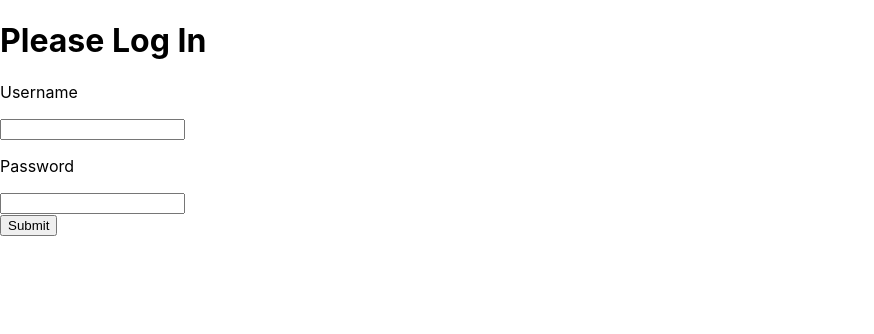
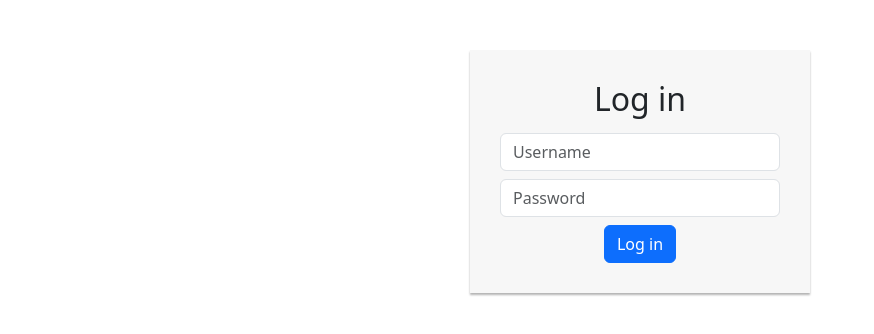
Before and after one commit to Nitek26/couponsltd-web, a React (Create React App) app in the folder couponsltd-web/: page /coupons in a window 1280 px wide. Shown: the top 334 px of the page, without its empty margins (0-874 px from the left). Built offline with nearby package versions, Linux system fonts and the light colour scheme.

Commit message:
Style login form

```diff
--- a/couponsltd-web/src/App.js
+++ b/couponsltd-web/src/App.js
@@ -7,7 +7,7 @@ import Coupons from './components/CouponPage/Coupon';
 
 function App() {
   const [token, setToken] = useState();
-  if (!token) {
+  if (!token?.token) {
     return <Login setToken={setToken} />;
   }
   return (
@@ -16,7 +16,7 @@ function App() {
       <BrowserRouter>
         <Switch>
           <Route path='/coupons'>
-            <Coupons />
+            <Coupons token={token} />
           </Route>
         </Switch>
       </BrowserRouter>
--- a/couponsltd-web/src/components/CouponPage/Coupon.jsx
+++ b/couponsltd-web/src/components/CouponPage/Coupon.jsx
@@ -1,5 +1,13 @@
 import React from 'react';
 
-export default function Coupons() {
-  return <h2>Coupons</h2>;
+export default function Coupons(props) {
+  return <h2>Coupons token: {props.token.token}.</h2>;
 }
+
+// Coupons.propTypes = {
+//   "id": "89488b58-fbdb-421f-a670-b9fc97bd08c8",
+//   "firstName": "test",
+//   "lastName": "test",
+//   "username": "test",
+//   "token": "eyJhbGciOiJIUzI1NiIsInR5cCI6IkpXVCJ9.eyJpZCI6Ijg5NDg4YjU4LWZiZGItNDIxZi1hNjcwLWI5ZmM5N2JkMDhjOCIsIm5iZiI6MTYyMzA4MTMwNywiZXhwIjoxNjIzNjg2MTA3LCJpYXQiOjE2MjMwODEzMDd9.o8Qe2xQEJsiRvqb9AJGR3KjNlFW8VRR5YsJXGE_in9o"
+// };
--- a/couponsltd-web/src/components/LoginPage/Login.css
+++ b/couponsltd-web/src/components/LoginPage/Login.css
@@ -0,0 +1,23 @@
+.login-form {
+  width: 340px;
+  margin: 50px auto;
+  font-size: 15px;
+}
+.login-form form {
+  margin-bottom: 15px;
+  background: #f7f7f7;
+  box-shadow: 0px 2px 2px rgba(0, 0, 0, 0.3);
+  padding: 30px;
+}
+.login-form h2 {
+  margin: 0 0 15px;
+}
+.form-control,
+.btn {
+  min-height: 38px;
+  border-radius: 2px;
+}
+.btn {
+  font-size: 15px;
+  font-weight: bold;
+}
--- a/couponsltd-web/src/components/LoginPage/Login.jsx
+++ b/couponsltd-web/src/components/LoginPage/Login.jsx
@@ -1,51 +1,67 @@
 import { React, useState } from 'react';
 import './Login.css';
 import PropTypes from 'prop-types';
-
+import config from './../../config';
 async function loginUser(credentials) {
-  return fetch(
-    'https://dev-api-coupons.azurewebsites.net/api/v1/users/authenticate',
-    {
-      method: 'POST',
-      headers: {
-        'Content-Type': 'application/json',
-      },
-      body: JSON.stringify(credentials),
-    }
-  ).then((data) => data.json());
+  return fetch(config.ApiRootUrl + '/users/authenticate', {
+    method: 'POST',
+    headers: {
+      'Content-Type': 'application/json',
+    },
+    body: JSON.stringify(credentials),
+  }).then((data) => data.json());
 }
 
 export default function Login({ setToken }) {
   const [username, setUserName] = useState();
   const [password, setPassword] = useState();
+  const [isLoading, setIsLoading] = useState(false);
 
   const handleSubmit = async (e) => {
+    setIsLoading(true);
     e.preventDefault();
     const token = await loginUser({
       username,
       password,
     });
     setToken(token);
+    setIsLoading(false);
   };
 
+  const loginBtn = isLoading ? (
+    <button class='btn btn-primary btn-block mt-2' type='button' disabled>
+      <span class='spinner-border spinner-border-sm'></span>
+      Loading...
+    </button>
+  ) : (
+    <button type='submit' class='btn btn-primary btn-block mt-2'>
+      Log in
+    </button>
+  );
+
   return (
-    <div className='login-wrapper'>
-      <h1>Please Log In</h1>
+    <div className='login-form'>
       <form onSubmit={handleSubmit}>
-        <label>
-          <p>Username</p>
-          <input type='text' onChange={(e) => setUserName(e.target.value)} />
-        </label>
-        <label>
-          <p>Password</p>
+        <h2 class='text-center'>Log in</h2>
+        <div class='form-group mb-2'>
           <input
+            onChange={(e) => setUserName(e.target.value)}
+            type='text'
+            class='form-control'
+            placeholder='Username'
+            required='required'
+          ></input>
+        </div>
+        <div class='form-group'>
+          <input
+            onChange={(e) => setPassword(e.target.value)}
             type='password'
-            onChange={(e) => setPassword(e.target.value)}
-          />
-        </label>
-        <div>
-          <button type='submit'>Submit</button>
+            class='form-control'
+            placeholder='Password'
+            required='required'
+          ></input>
         </div>
+        <div class='form-group d-flex justify-content-center'>{loginBtn}</div>
       </form>
     </div>
   );
--- /dev/null
+++ b/couponsltd-web/src/config.js
@@ -0,0 +1,5 @@
+const config = {
+  ApiRootUrl: 'https://dev-api-coupons.azurewebsites.net/api/v1',
+};
+
+export default config;
--- a/couponsltd-web/src/index.js
+++ b/couponsltd-web/src/index.js
@@ -3,6 +3,7 @@ import ReactDOM from 'react-dom';
 import './index.css';
 import App from './App';
 import reportWebVitals from './reportWebVitals';
+import 'bootstrap/dist/css/bootstrap.min.css';
 
 ReactDOM.render(
   <React.StrictMode>
```
